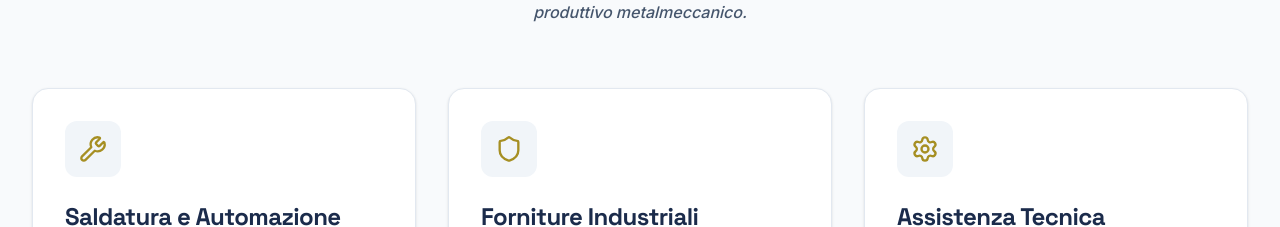
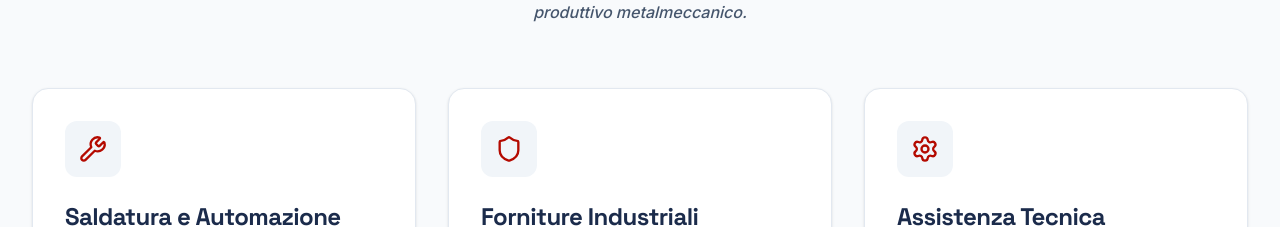
Before and after one commit to AugustinCF/SitexGroup, a React (Vite) app: page / in a window 1280 px wide. Shown: the part 984-1211 px from the top of the page. Built offline with nearby package versions, Linux system fonts and the light colour scheme.

Commit message:
rosso rosso rosso

```diff
--- a/src/App.tsx
+++ b/src/App.tsx
@@ -180,7 +180,7 @@ const ServiceCard = ({ service, index }: { service: any; index: number }) => {
       transition={{ delay: index * 0.1 }}
       className="bg-white p-8 rounded-2xl shadow-sm border border-slate-200 hover:shadow-xl transition-all group"
     >
-      <div className="w-14 h-14 bg-slate-100 rounded-xl flex items-center justify-center mb-6 text-gold group-hover:bg-gold group-hover:text-white transition-colors">
+      <div className="w-14 h-14 bg-slate-100 rounded-xl flex items-center justify-center mb-6 text-rosso-rosso-rosso group-hover:bg-gold group-hover:text-white transition-colors">
         <Icon size={28} />
       </div>
       <h3 className="text-2xl font-bold mb-4">{service.title}</h3>
--- a/src/index.css
+++ b/src/index.css
@@ -9,6 +9,7 @@
   --color-brand-800: #2D3E64;
   --color-accent: #B25E12;
   --color-gold: #A68F23;
+  --color-rosso-rosso-rosso:#b40a00;
 }
 
 @layer base {
```
